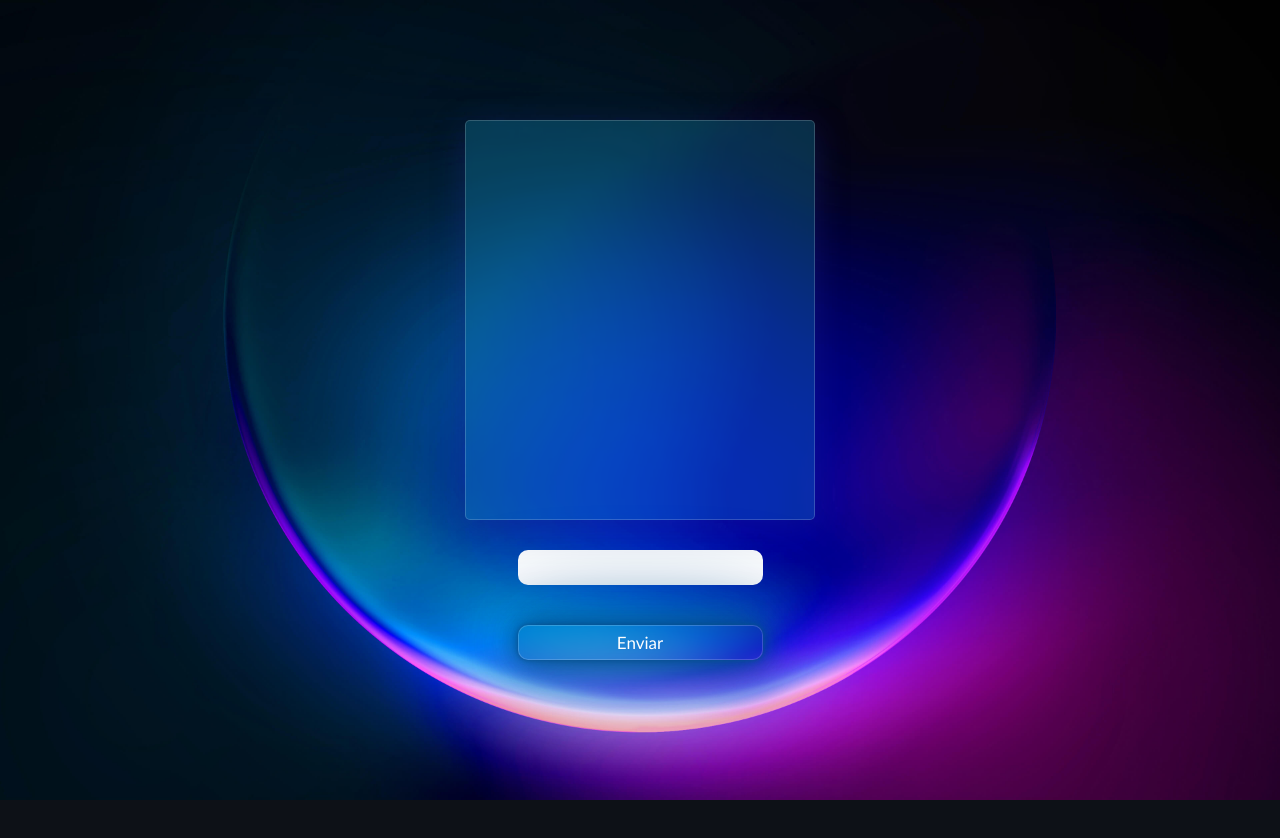
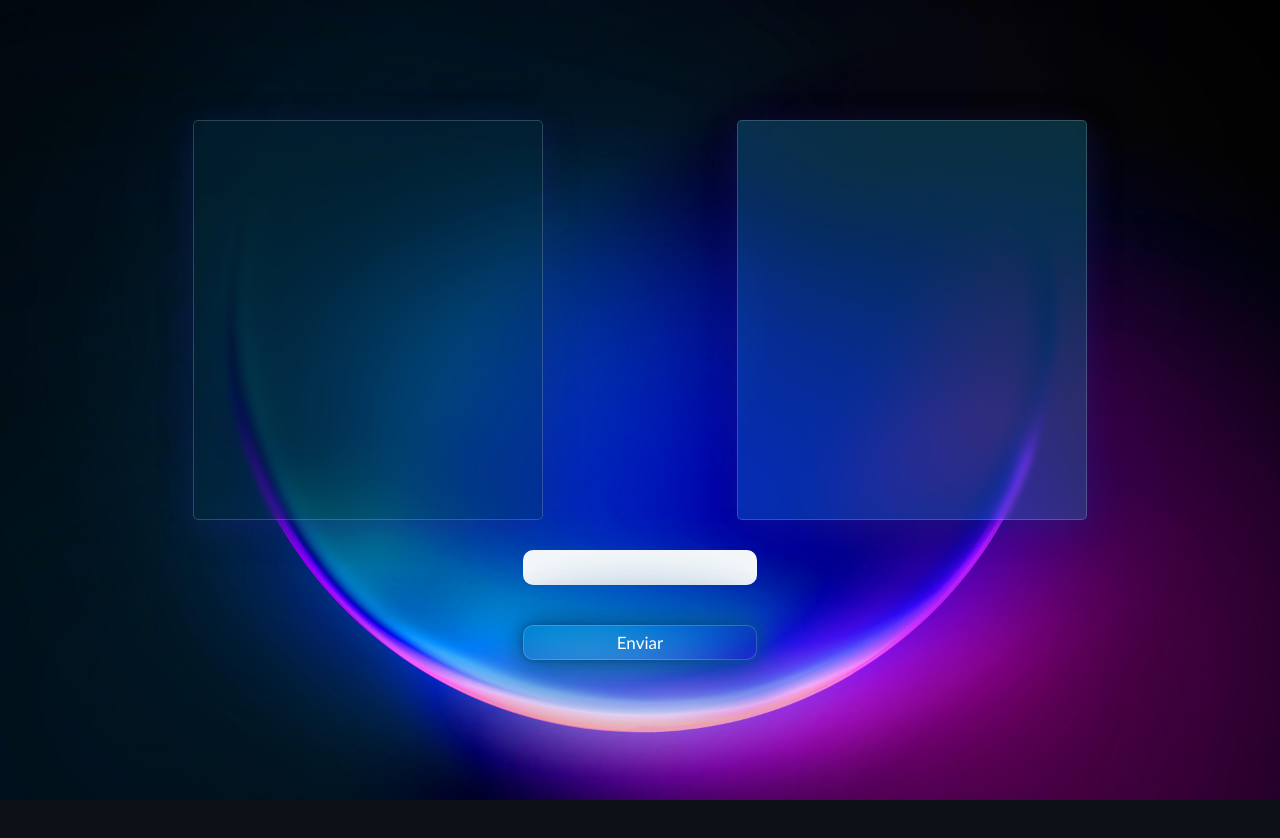
Before and after one commit to thiagoulloa/LEIA, a React (Create React App) app in the folder project-leia/: page /work-page in a window 1280 px wide. Shown: the top 838 px of the page. After the commit the page ends 800 px from the top, so only its background shows below. Built offline with nearby package versions, Linux system fonts and the light colour scheme; the HTML template or start-up script is replaced by a standard one.

Commit message:
Ajustando containers

```diff
--- a/project-leia/src/index.css
+++ b/project-leia/src/index.css
@@ -52,7 +52,3 @@
   width: 75%;
   font-size: 20px;
 }
-
-.glow.red {
-  color: red;
-}
--- a/project-leia/src/pages/workPage/index.js
+++ b/project-leia/src/pages/workPage/index.js
@@ -2,7 +2,9 @@
 import { useNavigate } from "react-router-dom";
 import "./style.css";
 
-function Chat() {
+function WorkPage() {
+  let navigate = useNavigate();
+
   const [mensagem, setMensagem] = useState("");
   const [mensagensEnviadas, setMensagensEnviadas] = useState([]);
 
@@ -21,14 +23,18 @@
   }
 
   return (
-    <div>
-      <div className="container-mensagens">
-        {mensagensEnviadas.map((mensagem, index) => (
-          <div key={index} className="mensagem">
-            {mensagem}
-          </div>
-        ))}
+    <div className="workPage">
+      <div className="containers-div">
+        <div className="container-text code">
+          {mensagensEnviadas.map((mensagem, index) => (
+            <div key={index} className="mensagem">
+              {mensagem}
+            </div>
+          ))}
+        </div>
+        <div className="container-text doc"></div>
       </div>
+
       <form onSubmit={handleSubmit}>
         <input type="text" value={mensagem} onChange={handleChange} />
         <button type="submit" className="glow">
@@ -39,19 +45,4 @@
   );
 }
 
-function WorkPage() {
-  let navigate = useNavigate();
-
-  return (
-    <div className="workPage">
-      <div className="containerWork">
-        <div className="logoDivWork">
-          <Chat />
-        </div>
-        <div className="align-center"></div>
-      </div>
-    </div>
-  );
-}
-
 export default WorkPage;
--- a/project-leia/src/pages/workPage/style.css
+++ b/project-leia/src/pages/workPage/style.css
@@ -1,4 +1,7 @@
 .workPage {
+  display: flex;
+  justify-content: center;
+  align-items: center;
   background-image: url("../images/wallpaperleia3.jpg");
   background-position: 0;
   background-size: cover;
@@ -11,7 +14,13 @@
   width: 100%;
 }
 
-.container-mensagens {
+.containers-div {
+  display: flex;
+  justify-content: space-evenly;
+  width: 100%;
+}
+
+.container-text {
   display: flex;
   flex-direction: column;
   background-color: #0ab6eb;
@@ -29,6 +38,10 @@
   border: 1px solid rgba(255, 255, 255, 0.18);
 }
 
+.container-text.code {
+  background-color: #043d4e42;
+}
+
 .mensagem {
   margin-bottom: 10px;
   padding: 5px;
```
